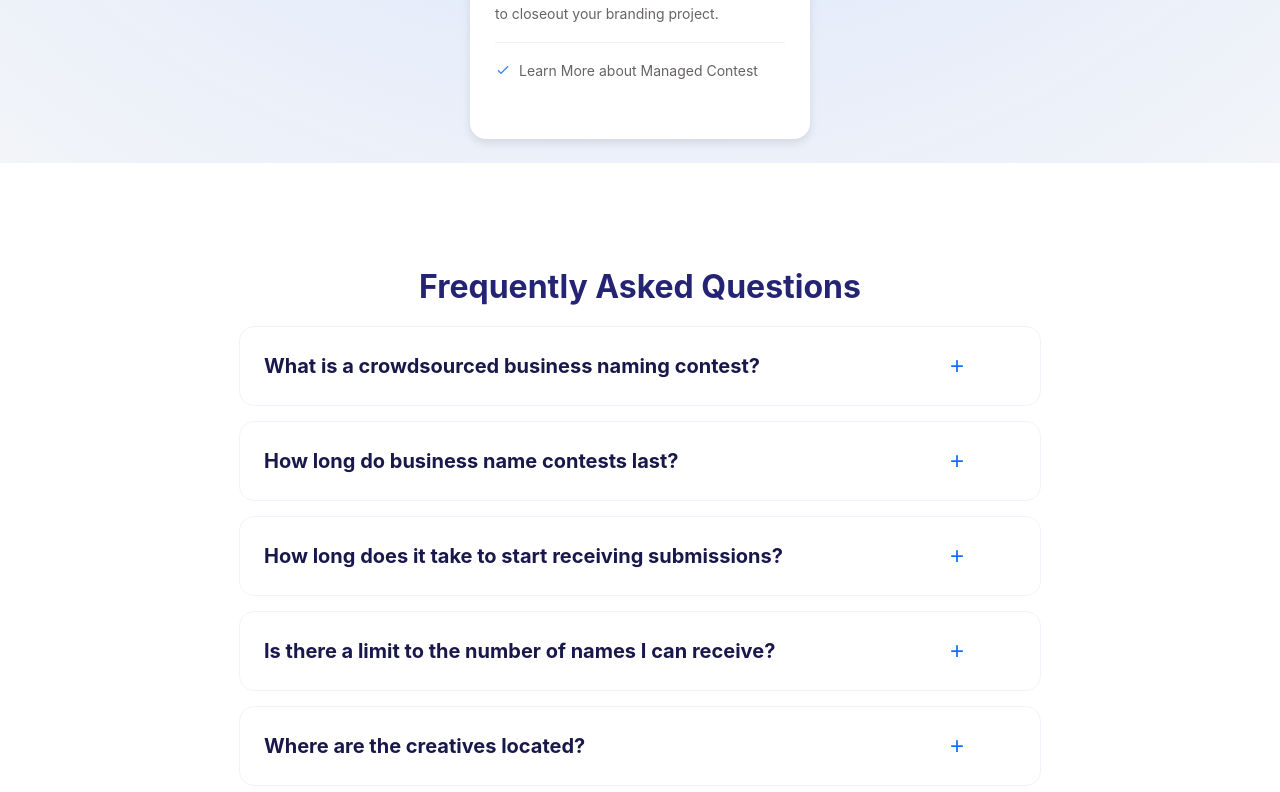
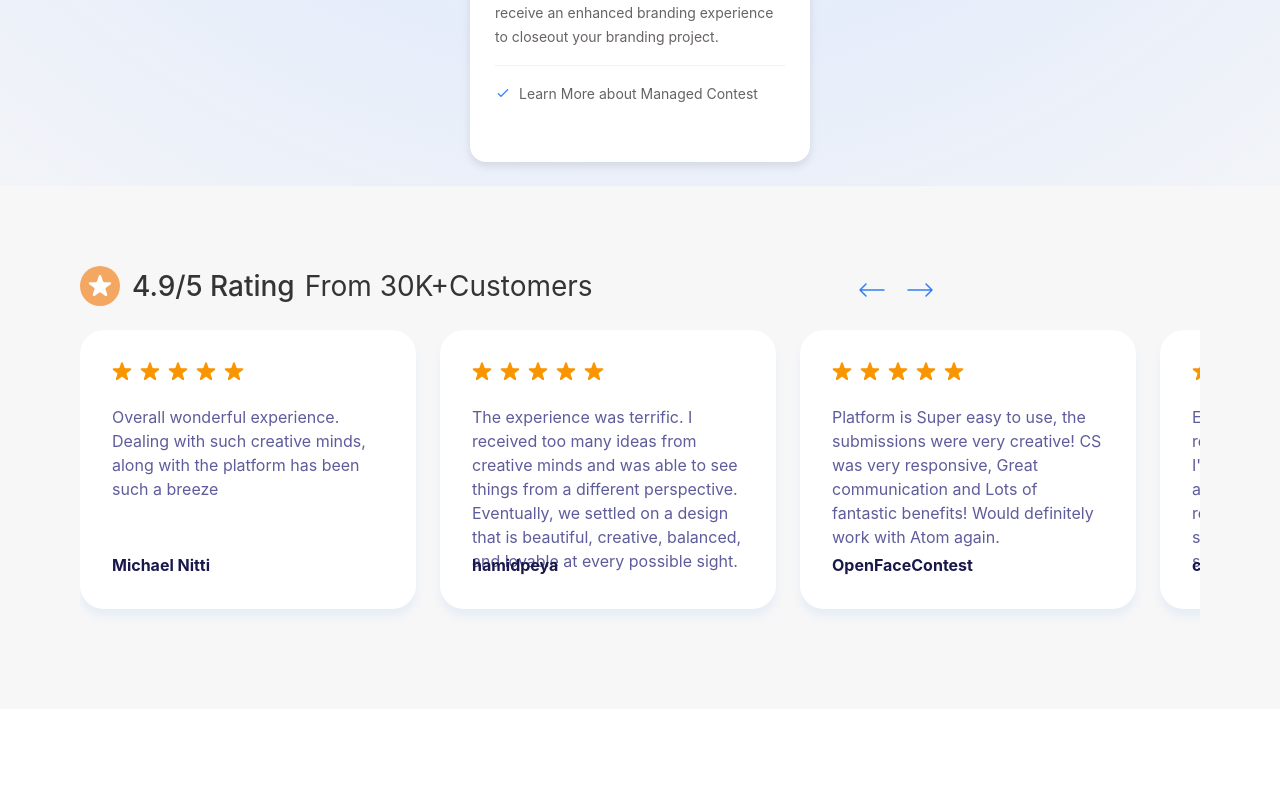
Before and after one commit to MartaPipan/fm2024-1-front-json-23-07-2024, a React (Vite) app in the folder client/: page /price in a window 1280 px wide. Shown: the part 1992-2784 px from the top of the page. Built offline with nearby package versions, Linux system fonts and the light colour scheme; no server answers.

Commit message:
start RatingCustomers component+ styles; + create FiveStars component

```diff
--- a/client/src/components/PriceComponents/FAQ/FAQ.module.sass
+++ b/client/src/components/PriceComponents/FAQ/FAQ.module.sass
@@ -2,10 +2,7 @@
   display: block
   box-sizing: border-box
   position: relative
-  color: #252474
   font-size: 16px
-  font-weight: 400
-  line-height: 24px
   text-size-adjust: 100%
   padding: 100px
   text-align: center
@@ -14,6 +11,7 @@
     font-size: 32px
     font-weight: 700
     line-height: 48px
+    color:#343434
 
   .faq
     display: block
@@ -47,6 +45,7 @@
 
     p
       font-size: 16px
+      font-weight: 400
       color: #525177
       font-weight: 400
       line-height: 24px
--- a/client/src/components/PriceComponents/FAQ/index.jsx
+++ b/client/src/components/PriceComponents/FAQ/index.jsx
@@ -5,12 +5,10 @@ import styles from './FAQ.module.sass';
 const FAQ = () => {
   const [openIndex, setOpenIndex] = useState(null);
 
-  // Função para alternar o índice do FAQ aberto
   const handleToggle = (index) => {
     setOpenIndex(openIndex === index ? null : index);
   };
 
-  // Renderiza cada FAQ
   const faqs = faqData.faqs.map((faq, index) => {
     const isOpen = openIndex === index;
 
--- /dev/null
+++ b/client/src/components/PriceComponents/RatingCustomers/FiveStars/FiveStars.module.sass
@@ -0,0 +1,3 @@
+img
+    margin-right: 8px
+    margin: 0 8px 24px 0
--- /dev/null
+++ b/client/src/components/PriceComponents/RatingCustomers/FiveStars/index.jsx
@@ -0,0 +1,16 @@
+import React from 'react';
+import styles from "./FiveStars.module.sass"
+
+const FiveStars = () => (
+  <div>
+    {[...Array(5)].map((_, index) => (
+      <img
+        key={index}
+        src="./public/staticImages/pricePackageImage/star.svg"
+        alt="star"
+      />
+    ))}
+  </div>
+);
+
+export default FiveStars;
--- /dev/null
+++ b/client/src/components/PriceComponents/RatingCustomers/RatingCustomers.module.sass
@@ -0,0 +1,82 @@
+.customers
+  display: block
+  box-sizing: border-box
+  background-color: #b0b0b01a
+  .customers
+  display: block
+  box-sizing: border-box
+  background-color: #b0b0b01a
+  padding: 80px
+
+.header
+  display: flex
+  box-sizing: border-box
+  width: 100%
+  justify-content: start
+  margin: auto
+  color: #343434
+  font-size: 28px
+  line-height: 40px
+
+div input
+  margin: auto
+
+.headerStar
+  width: 24px
+  height: 24px
+  background-color: #f17c0fa5
+  padding: 8px
+  border-radius: 50px
+  margin-right: 12px
+
+.review
+  font-weight: 500
+  margin-right: 10px
+
+
+.scroll
+  justify-content: flex-end
+  margin-bottom: 20px
+  cursor: pointer
+
+.scrollLeft
+  margin-right: 0
+.scrollRight
+  margin-left: 0
+
+.ratings
+  display: flex
+  padding: 0px 0 20px 0
+  overflow-x: auto
+  scroll-snap-type: x mandatory
+  scroll-behavior: smooth
+
+  & > .comment
+    position: relative
+    flex: 0 0 30%
+    scroll-snap-align: start
+    box-sizing: border-box
+    max-width: 478px
+    max-height: 279px
+    padding: 32px
+    margin-right: 24px
+    border-radius: 24px
+    background: #fff
+    font-size: 16px
+    line-height: 24px
+    box-shadow: 0 8px 10px 0 rgb(48 127 245 / .08)  // Adiciona a sombra ao contêiner
+
+    p
+      color: #5e5c9b
+      margin: 0 0 50px 0
+
+    h3
+      position: absolute
+      bottom: 0
+      color: #19184a
+      font-weight: 700
+      margin-bottom: 32px
+
+/* Esconde a barra de rolagem horizontal */
+::-webkit-scrollbar
+  display: none
--- a/client/src/components/PriceComponents/RatingCustomers/data/ratingCustomersData.json
+++ b/client/src/components/PriceComponents/RatingCustomers/data/ratingCustomersData.json
@@ -1,20 +1,34 @@
 {
-  "review":"4.9/5 Rating",
-  "from":"From 30K+Customrs",
-  "comments":[
-    {"author":"Michael Nitti",
-    "comment": "Overall wonderful experience. Dealing with such creative minds, along with the platform has been such a breeze"},
-    {"author":"hamidpeya",
-    "comment": "The experience was terrific.I received too many ideas from creative minds and was able to see things from a different perspective.Eventually, we settled on a design that is beautiful, creative, balanced, and lovable at every possible sight."},
-    {"author":"OpenFaceContest",
-    "comment": "Platform is Super easy to use, the submissions were very creative! CS was very responsive, Great communication and Lots of fantastic benefits! Would definitely work with Atom again."},
-    {"author":"cky8",
-    "comment": "Everything was top notch.I have no recommendations for improvement.I'm very excited to work with you again in the future.I've already recommended this company to several friends.Thanks for all the support.A++ service."},
-    {"author":"esther",
-    "comment": "It was absolutely amazing.So many fantastic and highly talented creatives that worked on this. I cannot thank you all enough for participating in what turned out to be a HUGE SUCCESS"},
-    {"author":"eddieclayton05",
-    "comment": "So impressed with the immediate feedback and creativity! Was tough to pick the winner with so many amazing entries.We are extremely happy with our winner!!!"},
-    {"author":"tsfouse",
-    "comment": "It was a FANTASTIC experience.Easy to navigate through and I feel that I had plenty of ideas to choose from.Thank you!"}
-]
+  "review": "4.9/5 Rating",
+  "from": "From 30K+Customers",
+  "comments": [
+    {
+      "author": "Michael Nitti",
+      "comment": "Overall wonderful experience. Dealing with such creative minds, along with the platform has been such a breeze"
+    },
+    {
+      "author": "hamidpeya",
+      "comment": "The experience was terrific. I received too many ideas from creative minds and was able to see things from a different perspective. Eventually, we settled on a design that is beautiful, creative, balanced, and lovable at every possible sight."
+    },
+    {
+      "author": "OpenFaceContest",
+      "comment": "Platform is Super easy to use, the submissions were very creative! CS was very responsive, Great communication and Lots of fantastic benefits! Would definitely work with Atom again."
+    },
+    {
+      "author": "cky8",
+      "comment": "Everything was top notch. I have no recommendations for improvement. I'm very excited to work with you again in the future. I've already recommended this company to several friends. Thanks for all the support. A++ service."
+    },
+    {
+      "author": "esther",
+      "comment": "It was absolutely amazing. So many fantastic and highly talented creatives that worked on this. I cannot thank you all enough for participating in what turned out to be a HUGE SUCCESS"
+    },
+    {
+      "author": "eddieclayton05",
+      "comment": "So impressed with the immediate feedback and creativity! Was tough to pick the winner with so many amazing entries. We are extremely happy with our winner!!!"
+    },
+    {
+      "author": "tsfouse",
+      "comment": "It was a FANTASTIC experience. Easy to navigate through and I feel that I had plenty of ideas to choose from. Thank you!"
+    }
+  ]
 }
--- a/client/src/components/PriceComponents/RatingCustomers/index.jsx
+++ b/client/src/components/PriceComponents/RatingCustomers/index.jsx
@@ -1,10 +1,84 @@
-import React from 'react';
+import React, { useState, useRef, useCallback } from 'react';
+import ratingCustomersData from './data/ratingCustomersData.json';
+import FiveStars from './FiveStars';
+import styles from './RatingCustomers.module.sass';
 
-const RatingCustomers = () => (
-  <section className="ratings">
-    <h2>Rated by 30K+ Customers</h2>
-    <p>ratingCustomersData.map.review </p>
-  </section>
-);
+const RatingCustomers = () => {
+  const [currentIndex, setCurrentIndex] = useState(0);
+  const scrollRef = useRef(null);
 
-export default RatingCustomers
+  // Função para rolar para o índice especificado
+  const scrollToIndex = useCallback((index) => {
+    if (scrollRef.current) {
+      const itemWidth = scrollRef.current.scrollWidth / ratingCustomersData.comments.length;
+      scrollRef.current.scrollTo({
+        left: itemWidth * index,
+        behavior: 'smooth',
+      });
+    }
+  }, []);
+
+  // Função para lidar com o clique no botão "anterior"
+  const handlePrevClick = () => {
+    setCurrentIndex((prevIndex) => {
+      const newIndex = prevIndex === 0
+        ? ratingCustomersData.comments.length - 1
+        : prevIndex - 1;
+      scrollToIndex(newIndex);
+      return newIndex;
+    });
+  };
+
+  // Função para lidar com o clique no botão "próximo"
+  const handleNextClick = () => {
+    setCurrentIndex((prevIndex) => {
+      const newIndex = prevIndex === ratingCustomersData.comments.length - 1
+        ? 0
+        : prevIndex + 1;
+      scrollToIndex(newIndex);
+      return newIndex;
+    });
+  };
+
+  // Função para renderizar cada comentário
+  const renderComment = (review, index) => (
+    <div className={styles.comment} key={index}>
+      <FiveStars rating={review.rating} />
+      <p>{review.comment}</p>
+      <h3>{review.author}</h3>
+    </div>
+  );
+
+  return (
+    <section className={styles.customers}>
+      <div className={styles.header}>
+        <img
+          src="./public/staticImages/pricePackageImage/star-white.svg"
+          alt="star"
+          className={styles.headerStar}
+        />
+        <span className={styles.review}>{ratingCustomersData.review}</span>
+        <span className={styles.from}>{ratingCustomersData.from}</span>
+        <input
+          type="image"
+          src="./public/staticImages/prev-blue.svg"
+          alt="prev"
+          className={`${styles.scroll} ${styles.scrollLeft}`}
+          onClick={handlePrevClick}
+        />
+        <input
+          type="image"
+          src="./public/staticImages/next-blue.svg"
+          alt="next"
+          className={`${styles.scroll} ${styles.scrollRight}`}
+          onClick={handleNextClick}
+        />
+      </div>
+      <section className={styles.ratings} ref={scrollRef}>
+        {ratingCustomersData.comments.map(renderComment)}
+      </section>
+    </section>
+  );
+};
+
+export default RatingCustomers;
--- a/client/src/components/PriceComponents/index.jsx
+++ b/client/src/components/PriceComponents/index.jsx
@@ -10,8 +10,8 @@ const PriceComponent = () => (
   <div>
     <PricingTitle />
     <PackageOptions />
+    <RatingCustomers/>
     <FAQ />
-    <RatingCustomers />
   </div>
 );
 
```
Also changed, not shown: client/public/staticImages/pricePackageImage/star-white.svg (added), client/public/staticImages/pricePackageImage/star.svg (added), client/src/components/PriceComponents/RatingCustomers/Rating.module.sass (deleted).
